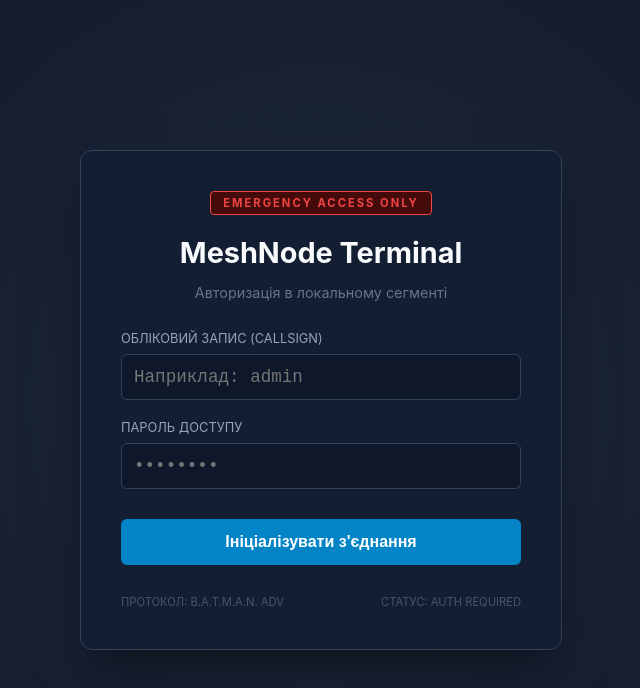
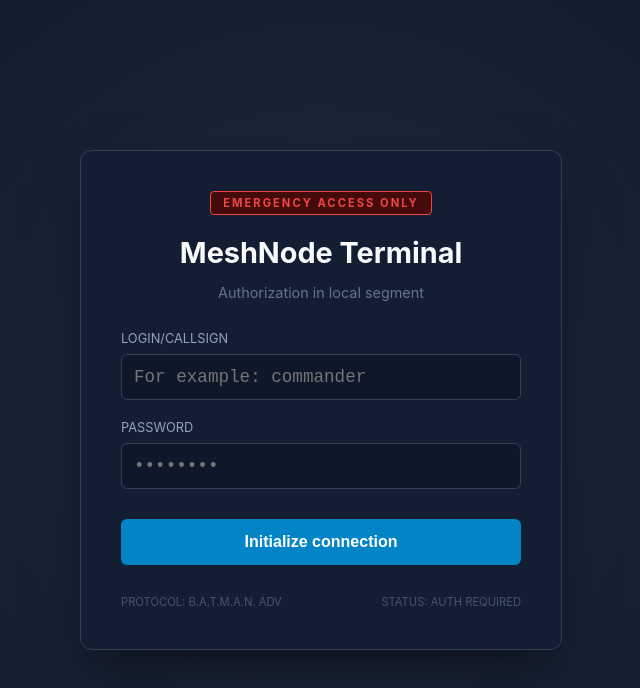
Before and after one commit to KobbAsa/mesh-portal, a Svelte app: page / in a window 1280 px wide. Shown: the top 688 px of the page, without its empty margins (319-959 px from the left). Built offline with nearby package versions, Linux system fonts and the light colour scheme.

Commit message:
Refactor authorization component

```diff
--- a/src/components/AuthScreen.svelte
+++ b/src/components/AuthScreen.svelte
@@ -3,16 +3,17 @@
 
     let callsign = "";
     let password = "";
-    export let errorMsg = ""; // Сюди прилітатиме помилка з головного файлу
+    export let errorMsg = "";
 
     const dispatch = createEventDispatcher();
 
     function handleLogin() {
+        errorMsg = "";
+
         if (callsign.trim().length >= 2 && password.length >= 1) {
-            // Відправляємо об'єкт з ім'ям та паролем
             dispatch('login', { name: callsign.trim(), pass: password });
         } else {
-            errorMsg = "Введіть позивний та пароль";
+            errorMsg = "Enter your login and password";
         }
     }
 </script>
@@ -21,26 +22,28 @@
     <div class="auth-card">
         <div class="emergency-badge">EMERGENCY ACCESS ONLY</div>
         <h1>MeshNode Terminal</h1>
-        <p>Авторизація в локальному сегменті</p>
+        <p>Authorization in local segment</p>
 
         <div class="input-group">
-            <label for="callsign">Обліковий запис (Callsign)</label>
+            <label for="callsign">Login/Callsign</label>
             <input
                     id="callsign"
                     type="text"
                     bind:value={callsign}
-                    placeholder="Наприклад: admin"
+                    placeholder="For example: commander"
                     autocomplete="off"
+                    maxlength="32"
             />
         </div>
 
         <div class="input-group">
-            <label for="password">Пароль доступу</label>
+            <label for="password">Password</label>
             <input
                     id="password"
                     type="password"
                     bind:value={password}
                     placeholder="••••••••"
+                    maxlength="72"
                     on:keydown={(e) => e.key === 'Enter' && handleLogin()}
             />
         </div>
@@ -50,18 +53,17 @@
         {/if}
 
         <button class="login-btn" on:click={handleLogin}>
-            Ініціалізувати з'єднання
+            Initialize connection
         </button>
 
         <div class="auth-footer">
-            <span>Протокол: B.A.T.M.A.N. Adv</span>
-            <span>Статус: Auth Required</span>
+            <span>Protocol: B.A.T.M.A.N. Adv</span>
+            <span>Status: Auth Required</span>
         </div>
     </div>
 </section>
 
 <style>
-    /* Всі попередні стилі залишаються, додаємо тільки для помилки */
     .auth-screen { display: flex; justify-content: center; align-items: center; height: 100vh; background: radial-gradient(circle, #1e293b 0%, #0f172a 100%); }
     .auth-card { background: #141e33; padding: 40px; border-radius: 12px; border: 1px solid #334155; box-shadow: 0 25px 50px -12px rgba(0, 0, 0, 0.5); width: 100%; max-width: 400px; text-align: center; }
     .emergency-badge { display: inline-block; background: #450a0a; color: #ef4444; padding: 4px 12px; border-radius: 4px; font-size: 0.7rem; font-weight: bold; letter-spacing: 2px; margin-bottom: 20px; border: 1px solid #ef4444; }
@@ -75,6 +77,5 @@
     .login-btn:hover { background: #0ea5e9; transform: translateY(-1px); }
     .auth-footer { margin-top: 30px; display: flex; justify-content: space-between; font-size: 0.7rem; color: #475569; text-transform: uppercase; }
 
-    /* Новий стиль для помилки */
     .error-box { background: rgba(239, 68, 68, 0.1); border: 1px solid #ef4444; color: #ef4444; padding: 10px; border-radius: 6px; font-size: 0.85rem; margin-bottom: 15px; }
 </style>
```
